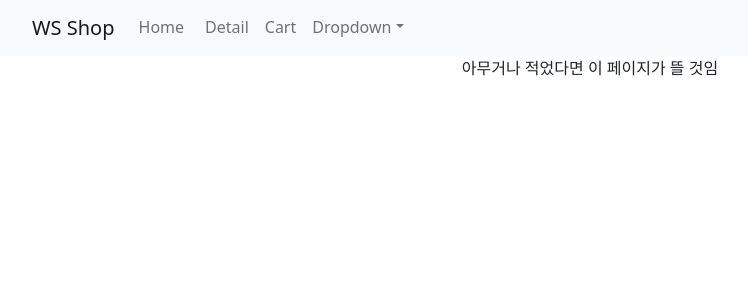
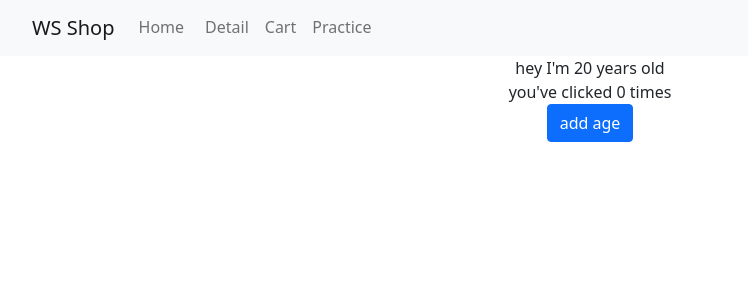
Before and after one commit to chwonseok/react-apple-shop, a React (Create React App) app: page /practice in a window 1280 px wide. Shown: the top 300 px of the page, without its empty margins (50-798 px from the left). Built offline with nearby package versions, Linux system fonts and the light colour scheme.

Commit message:
Added async practice.js

```diff
--- a/src/App.js
+++ b/src/App.js
@@ -10,6 +10,7 @@ import classes from './App.module.css';
 
 import Data from './db/data';
 import Cart from './components/Cart';
+import Practice from './components/Practice';
 
 export default function App() {
   const [shoes, setShoes] = useState(Data);
@@ -47,7 +48,10 @@ export default function App() {
               <Nav.Link as={Link} to="/cart">
                 Cart
               </Nav.Link>
-              <NavDropdown title="Dropdown" id="basic-nav-dropdown">
+              <Nav.Link as={Link} to="/practice">
+                Practice
+              </Nav.Link>
+              {/* <NavDropdown title="Dropdown" id="basic-nav-dropdown">
                 <NavDropdown.Item href="#action/3.1">Action</NavDropdown.Item>
                 <NavDropdown.Item href="#action/3.2">
                   Another action
@@ -59,7 +63,7 @@ export default function App() {
                 <NavDropdown.Item href="#action/3.4">
                   Separated link
                 </NavDropdown.Item>
-              </NavDropdown>
+              </NavDropdown> */}
             </Nav>
           </Navbar.Collapse>
         </Container>
@@ -84,6 +88,11 @@ export default function App() {
           <Cart />
         </Route>
 
+        {/*** PRACTICE page ***/}
+        <Route path="/practice">
+          <Practice />
+        </Route>
+
         {/*** WRONG PATH page ***/}
         <Route path="/:id">
           <div>아무거나 적었다면 이 페이지가 뜰 것임</div>
--- /dev/null
+++ b/src/components/Practice.js
@@ -0,0 +1,23 @@
+import { useEffect, useState } from 'react';
+import { Button } from 'react-bootstrap';
+
+export default function Practice() {
+  const [count, setCount] = useState(0);
+  const [age, setAge] = useState(20);
+
+  useEffect(() => {
+    if (count !== 0 && count < 3) setAge(age + 1);
+  }, [count]);
+
+  function ageHandler() {
+    setCount(count + 1);
+  }
+
+  return (
+    <div>
+      <div>hey I'm {age} years old</div>
+      <div>you've clicked {count} times</div>
+      <Button onClick={ageHandler}>add age</Button>
+    </div>
+  );
+}
```
